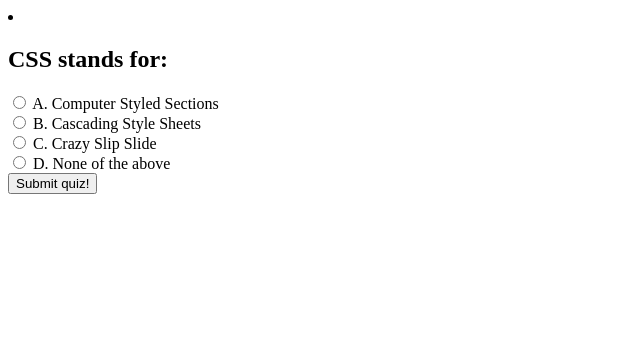
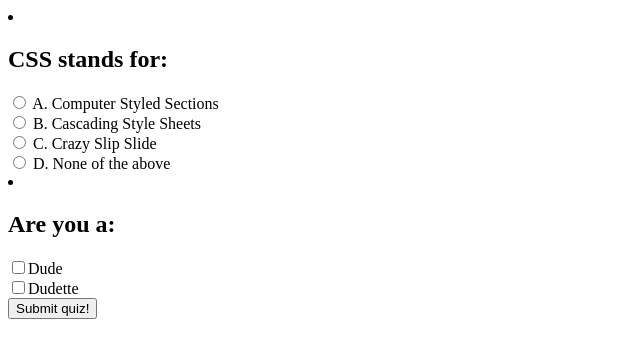
Before and after one commit to trueshun/cst336, a PHP site: page /hw/hw3/index.php in a window 1280 px wide. Shown: the top 358 px of the page, without its empty margins (0-640 px from the left). Run offline with PHP 8.4, Linux system fonts and the light colour scheme.

Commit message:
added second question, so far three form elements: submit, checkbox, and radio. One more form element to go.

```diff
--- a/hw/hw3/index.php
+++ b/hw/hw3/index.php
@@ -36,6 +36,15 @@
             </li>
 
             <!-- Question 2 -->
+            <li>
+                <h2>Are you a: </h2>
+                <div>
+                    <input type ="checkbox" name = "question-2-answers" value="guy">Dude
+                </div>
+                <div>
+                    <input type="checkbox" name = "question-2-answers" value ="chick">Dudette
+                </div>
+            </li>
 
             <input type= "submit" value = "Submit quiz!">
         </form>
--- a/hw/hw3/quiz_result.php
+++ b/hw/hw3/quiz_result.php
@@ -6,12 +6,13 @@
     $answer5 = $_POST['question-5-answers'];
 
     $totalCorrect = 0;
+    $gender ="";
 
     if($answer1 == "B") {$totalCorrect++;}
-    if($answer2 == "A") {$totalCorrect++;}
+    if($answer2 == "guy") {$gender = "you're a dude";}if($answer2 == "chick"){$gender = "you're a dudette";}else{$gender = "Ya both, Harry";}
     if($answer3 == "C") {$totalCorrect++;}
     if($answer4 == "D") {$totalCorrect++;}
     if($answer5) {$totalCorrect++;}
 
-    echo "<div id='results'>$totalCorrect / 5 correct</div>";
+    echo "<div id='results'>$totalCorrect / 4 correct, and $gender</div>";
 ?>
```
